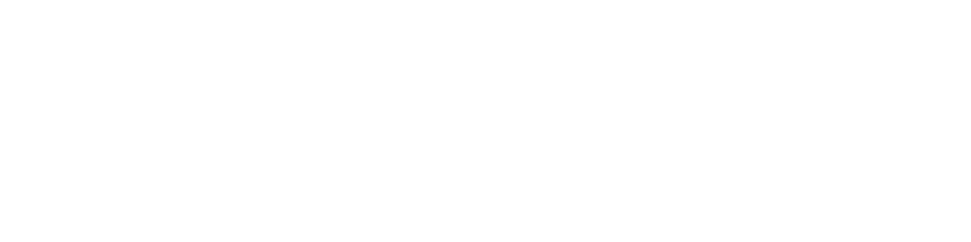
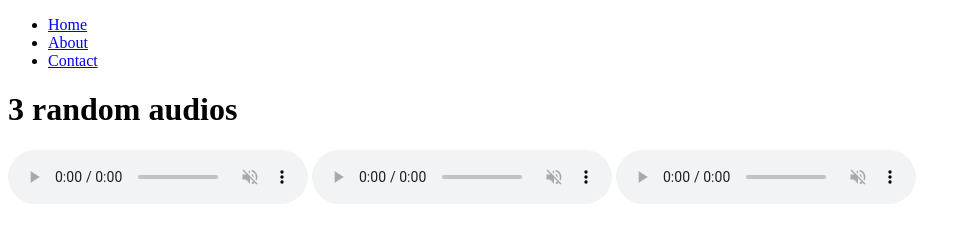
Before and after one commit to acciojob/semantic-navbar-and-audios-mohit88512, a website: page main.html in a window 1280 px wide. Shown: the whole page, without its empty margins (0-971 px from the left). Drawn offline with Linux system fonts and the light colour scheme.

Commit message:
created a submission

```diff
--- a/main.html
+++ b/main.html
@@ -8,6 +8,26 @@
 
 <body>
 	<!-- the entire body must be written by student -->
+	<header>
+		<nav>
+			<ul>
+				<li><a href="home.html">Home</a></li>
+				<li><a href="about.html">About</a></li>
+				<li><a href="contact.html">Contact</a></li>
+
+			</ul>
+		</nav>
+	</header>
+	<h1>3 random audios</h1>
+	<audio controls autoplay muted>
+		<source src="http://commondatastorage.googleapis.com/codeskulptor-demos/DDR_assets/Kangaroo_MusiQue_-_The_Neverwritten_Role_Playing_Game.mp3">
+	</audio>
+	<audio controls autoplay muted>
+		<source src="http://commondatastorage.googleapis.com/codeskulptor-assets/Epoq-Lepidoptera.ogg">
+	</audio>
+	<audio controls autoplay muted>
+		<source src="http://codeskulptor-demos.commondatastorage.googleapis.com/pang/paza-moduless.mp3">
+	</audio>
     <script type="text/javascript" src="./script.js">
 </script>
 
```
